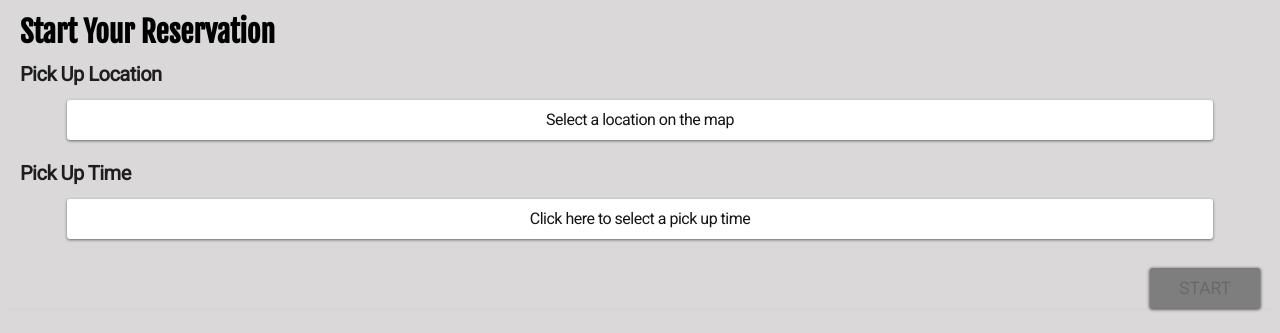
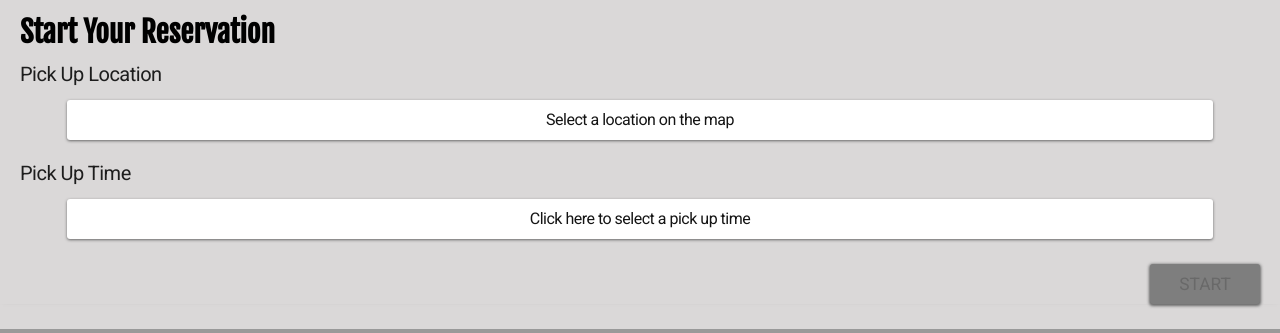
Before and after one commit to ajessefowler/speedcats-car-rental, a Django app: page /inventory/ in a window 1280 px wide. Shown: the part 495-828 px from the top of the page. Run offline with Django 3.2, Linux system fonts and the light colour scheme; data comes from the database, SQL or seed files in the repository; both versions use the stored data as it was after the commit; some libraries are stand-ins or nearby versions.

Commit message:
Start reservation design improvements

```diff
--- a/inventory/static/css/styles.css
+++ b/inventory/static/css/styles.css
@@ -33,8 +33,9 @@ h2 {
 
 h3 {
 	font-size: 15pt;
+	font-weight: 500;
 	font-family: 'Roboto', sans-serif;
-	color: rgb(31, 30, 30);
+	color: rgb(29, 29, 29);
 	margin: 0 0 5px;
 	letter-spacing: -0.5px;
 }
@@ -340,7 +341,7 @@ a:-webkit-any-link {
 	flex-direction: column;
 	justify-content: center;
 	align-items: flex-start;
-	margin: 0 20px 8px;
+	margin: 0 20px;
 }
 
 #selectlocation > p {
@@ -367,7 +368,7 @@ a:-webkit-any-link {
 	background-color: rgb(126, 126, 126);
 	height: 40px;
 	width: 110px;
-	margin: 0 20px 25px auto;
+	margin: 4px 20px 25px auto;
 	border-radius: 3px;
 	box-shadow: 0 1px 3px 1px #666666;
 }
```
Also changed, not shown: db.sqlite3.
